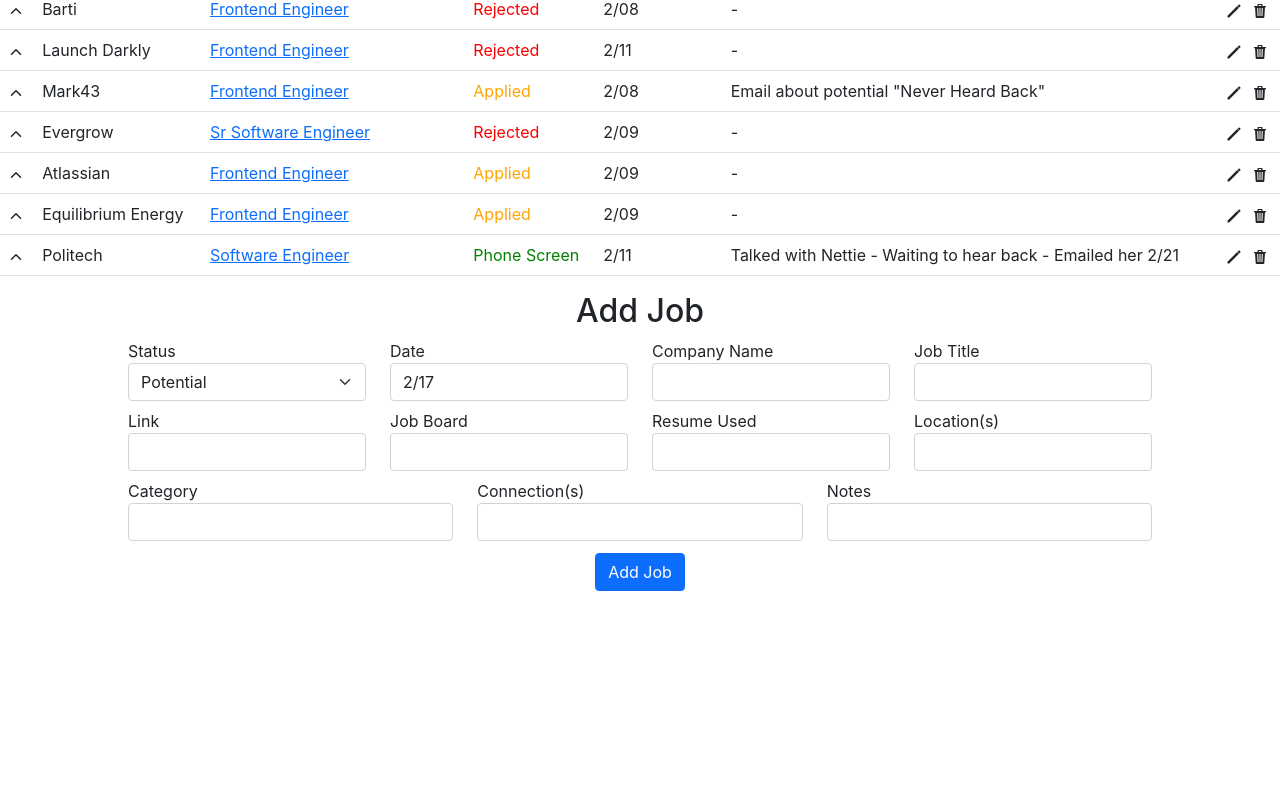
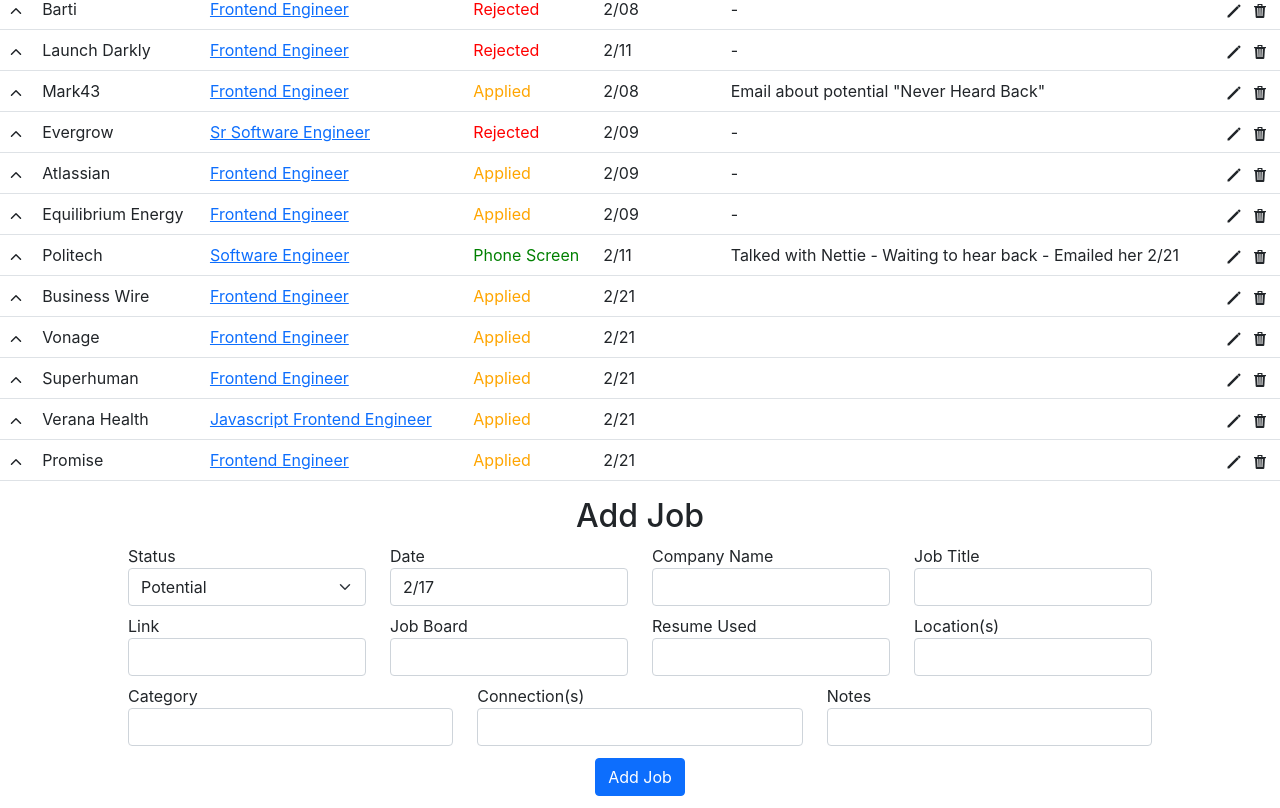
Before and after one commit to Gnola/job_tracker, a React (Create React App) app in the folder client/: page / in a window 1280 px wide. Shown: the part 1112-1920 px from the top of the page. Before the commit the page ends 1715 px from the top, so only its background shows below. Built offline with nearby package versions, Linux system fonts and the light colour scheme; data requests are answered from the project's data file.

Commit message:
Added newly applied jobs and reset add job form on submission

```diff
--- a/client/db.json
+++ b/client/db.json
@@ -815,6 +815,116 @@
           "updateNotes": "Talked with Nettie - Waiting to hear back - Emailed her 2/21"
         }
       ]
+    },
+    {
+      "id": "c26fdca2-bcd8-4d38-9b95-9ae58d9d187e",
+      "status": "Applied",
+      "date": "2/21",
+      "company": "Business Wire",
+      "jobTitle": "Frontend Engineer",
+      "link": "https://www.linkedin.com/jobs/view/2921445371/?refId=ffd99488-b61f-42b0-ae1b-7dab7811caf4",
+      "jobBoard": "LinkedIn",
+      "resume": "Frontend",
+      "location": "Remote (SF)",
+      "category": "",
+      "connections": "",
+      "notes": "",
+      "updates": [
+        {
+          "id": "2be97bdd-124e-4b14-a21f-d3789f7c154b",
+          "statusUpdate": "Applied",
+          "updateDate": "2/21",
+          "updateNotes": ""
+        }
+      ]
+    },
+    {
+      "id": "5065d8bf-3dda-4fd5-ab82-15d3d16ed387",
+      "status": "Applied",
+      "date": "2/21",
+      "company": "Vonage",
+      "jobTitle": "Frontend Engineer",
+      "link": "https://www.linkedin.com/jobs/view/2885870801/?refId=988e68f0-50c7-4721-8a8a-3af21f83172c",
+      "jobBoard": "LinkedIn/Company Site",
+      "resume": "General",
+      "location": "",
+      "category": "",
+      "connections": "",
+      "notes": "",
+      "updates": [
+        {
+          "id": "c608e577-8e4f-4413-8a9b-5a3c6e471167",
+          "statusUpdate": "Applied",
+          "updateDate": "2/21",
+          "updateNotes": ""
+        }
+      ]
+    },
+    {
+      "id": "9b218d19-9dbe-415d-8b64-4ce38c0116af",
+      "status": "Applied",
+      "date": "2/21",
+      "company": "Superhuman",
+      "jobTitle": "Frontend Engineer",
+      "link": "https://superhuman.com/roles?gh_jid=3874322",
+      "jobBoard": "LinkedIn/Company Site",
+      "resume": "Frontend",
+      "location": "Remote (SF)",
+      "category": "",
+      "connections": "",
+      "notes": "",
+      "updates": [
+        {
+          "id": "6e4dc14b-635d-4bbd-92a4-2ea957b5e2cd",
+          "statusUpdate": "Applied",
+          "updateDate": "2/21",
+          "updateNotes": ""
+        }
+      ]
+    },
+    {
+      "id": "3f2838f6-ec7f-4b72-ab5a-b71871f3ab63",
+      "status": "Applied",
+      "date": "2/21",
+      "company": "Verana Health",
+      "jobTitle": "Javascript Frontend Engineer",
+      "link": "https://boards.greenhouse.io/veranahealth/jobs/5639617002?s=LinkedIn&source=LinkedIn",
+      "jobBoard": "LinkedIn/Company Site",
+      "resume": "General",
+      "location": "",
+      "category": "",
+      "connections": "",
+      "notes": "",
+      "updates": [
+        {
+          "id": "bee72a7a-d86e-4304-a646-4c1a12779396",
+          "statusUpdate": "Applied",
+          "updateDate": "2/21",
+          "updateNotes": ""
+        }
+      ]
+    },
+    {
+      "id": "183730c1-3903-452b-8403-79b73160d6c3",
+      "status": "Applied",
+      "date": "2/21",
+      "company": "Promise",
+      "jobTitle": "Frontend Engineer",
+      "link": "https://promise.breezy.hr/p/0132f1c9f8b3/apply",
+      "jobBoard": "LinkedIn/Company Site",
+      "resume": "Frontend",
+      "location": "",
+      "category": "",
+      "connections": "",
+      "notes": "",
+      "updates": [
+        {
+          "id": "c052fd6a-f3fb-46d9-8f87-4c028f5880f8",
+          "statusUpdate": "Applied",
+          "updateDate": "2/21",
+          "updateNotes": ""
+        }
+      ]
     }
   ]
 }
--- a/client/src/components/AddJobForm.js
+++ b/client/src/components/AddJobForm.js
@@ -42,6 +42,21 @@
       ]
     }
     axios.post('http://localhost:3001/jobs/', newJob).then(res => console.log(res.data))
+
+    this.setState({
+      id: '',
+      status:'Potential',
+      date:`${new Date().getMonth() +1}/${new Date().getDate()}`,
+      company:'',
+      jobTitle:'',
+      link:'',
+      jobBoard:'',
+      resume:'',
+      location:'',
+      category:'',
+      connections:'',
+      notes: '',
+    })
   }
 
   render() {
```
